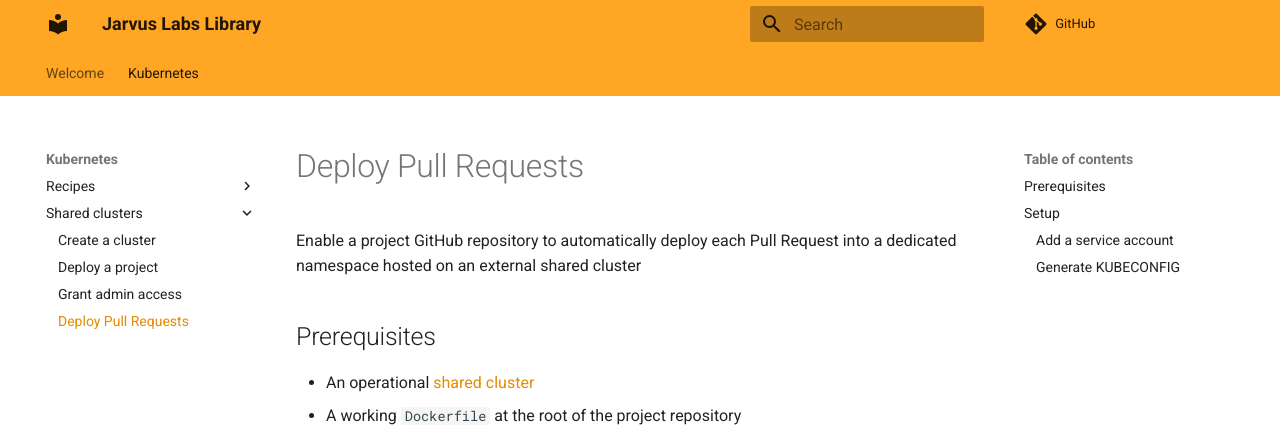
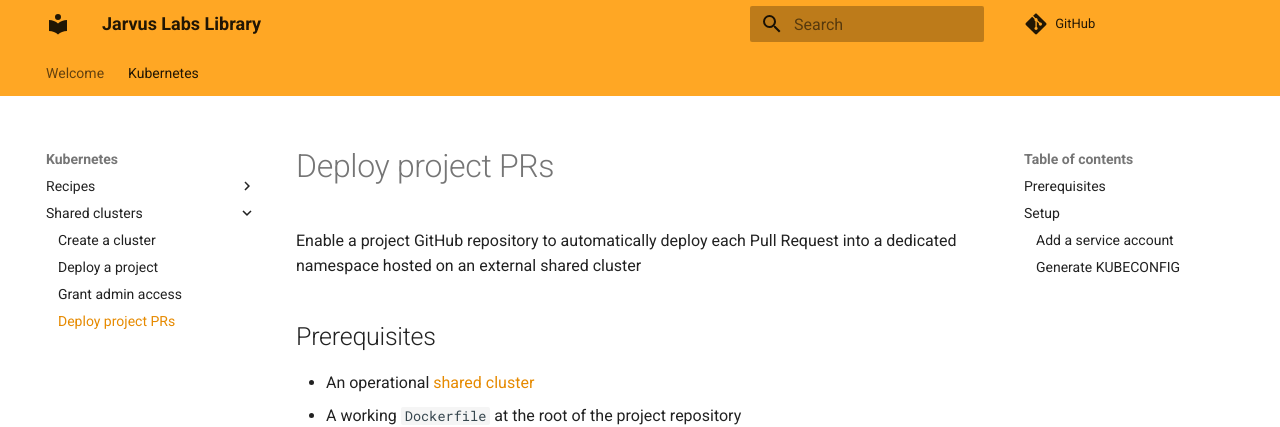
Before and after one commit to JarvusLabs/library, an MkDocs documentation site: the page built from docs/kubernetes/shared-clusters/deploy-project-prs.md, in a window 1280 px wide and 900 px high. Shown: the top 427 px of the window. Built offline with MkDocs 1.6.1 and Material for MkDocs 9.7.7, drawn with Linux system fonts in a browser that asks for light colours; nearby versions of some CDN libraries; comment, search, counter and statistics services are not loaded.

Commit message:
docs(shared-clusters): rename project PRs article

```diff
--- a/docs/kubernetes/shared-clusters/deploy-prs.md
+++ b/docs/kubernetes/shared-clusters/deploy-project-prs.md
@@ -1,4 +1,4 @@
-# Deploy Pull Requests
+# Deploy project PRs
 
 Enable a project GitHub repository to automatically deploy each Pull Request into a dedicated namespace hosted on an external shared cluster
 
```
